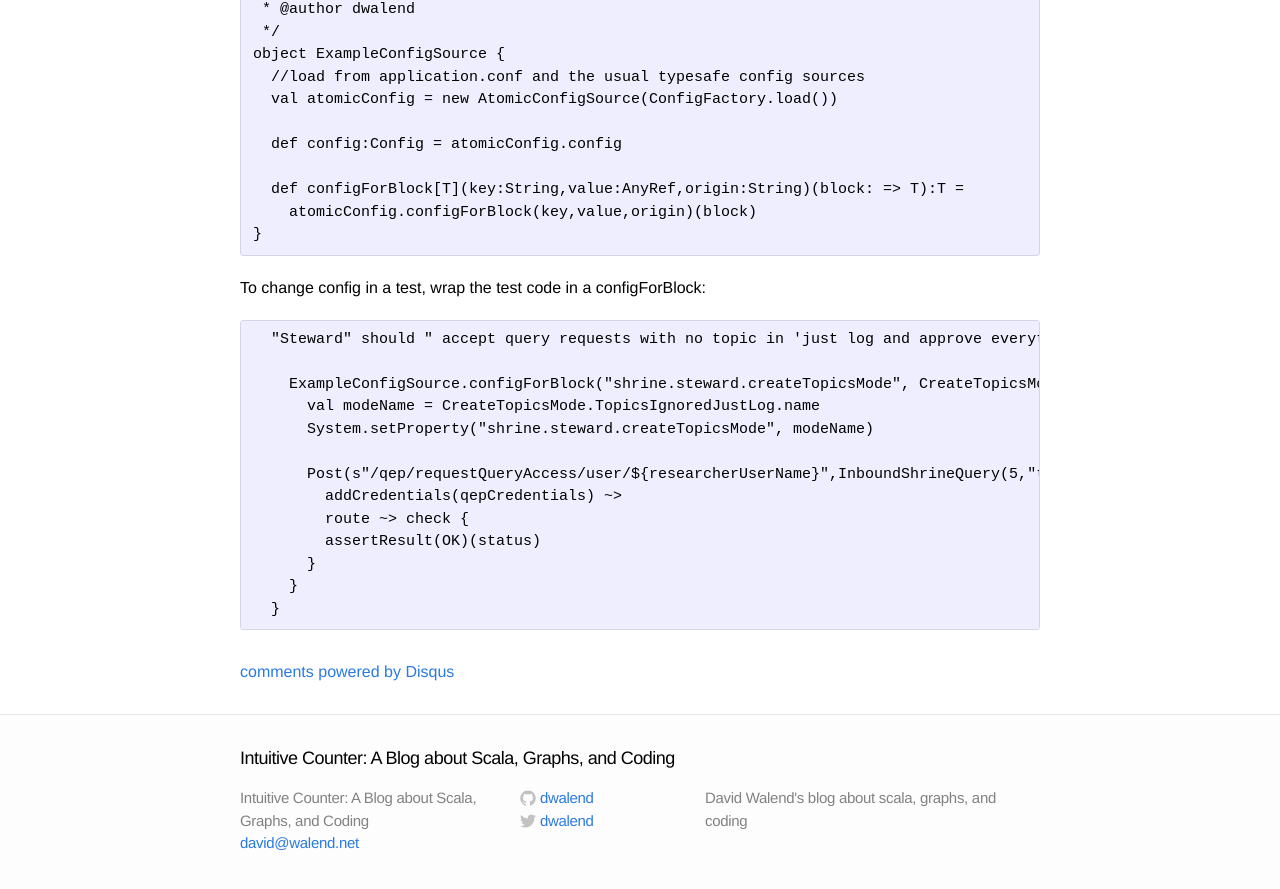
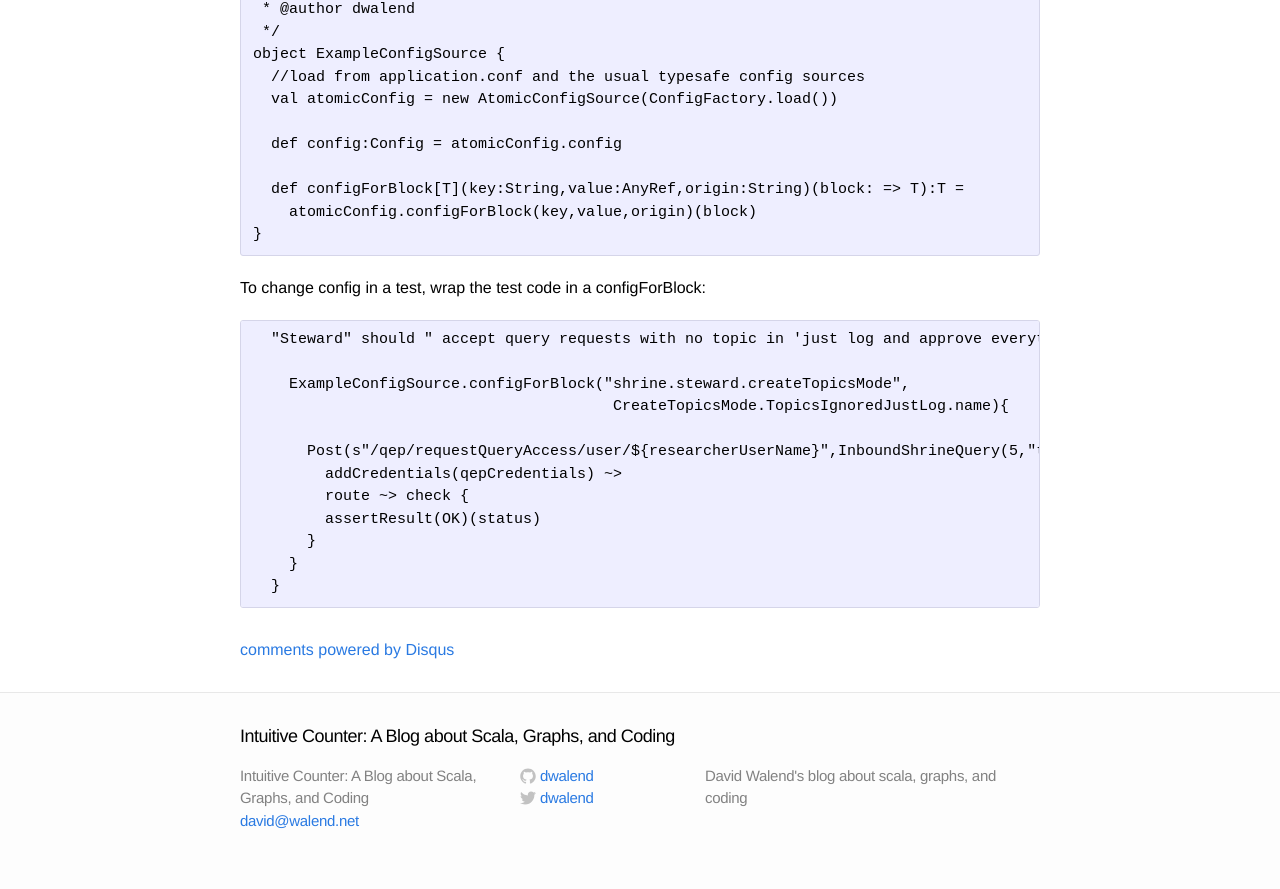
Before and after one commit to dwalend/blog, a Jekyll site: the page built from _posts/2015-06-21-Test-With-TypeSafeConfig.md, in a window 1280 px wide and 900 px high, scrolled down 3320 px. Shown: the top 889 px of the window. Built offline with Jekyll 4.4.1, drawn with Linux system fonts in a browser that asks for light colours; Markdown is read by kramdown in place of the engine named in the settings; comment, search, counter and statistics services are not loaded.

Commit message:
Fixed example

````diff
--- a/_posts/2015-06-21-Test-With-TypeSafeConfig.md
+++ b/_posts/2015-06-21-Test-With-TypeSafeConfig.md
@@ -125,9 +125,8 @@ To change config in a test, wrap the test code in a configForBlock:
 ```Scala
   "Steward" should " accept query requests with no topic in 'just log and approve everything' mode " in {
 
-    ExampleConfigSource.configForBlock("shrine.steward.createTopicsMode", CreateTopicsMode.TopicsIgnoredJustLog.name){
-      val modeName = CreateTopicsMode.TopicsIgnoredJustLog.name
-      System.setProperty("shrine.steward.createTopicsMode", modeName)
+    ExampleConfigSource.configForBlock("shrine.steward.createTopicsMode",
+                                        CreateTopicsMode.TopicsIgnoredJustLog.name){
 
       Post(s"/qep/requestQueryAccess/user/${researcherUserName}",InboundShrineQuery(5,"test query","Not even using a topic")) ~>
         addCredentials(qepCredentials) ~>
````
Also changed, not shown: 2 other files.
